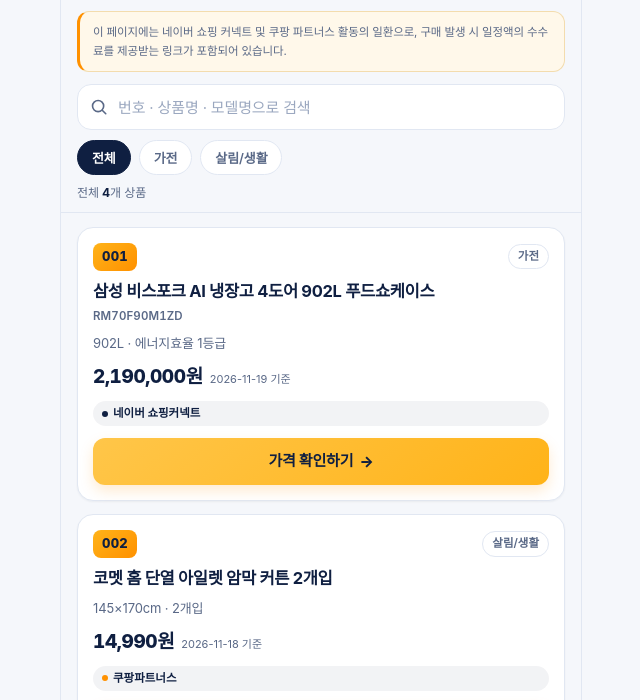
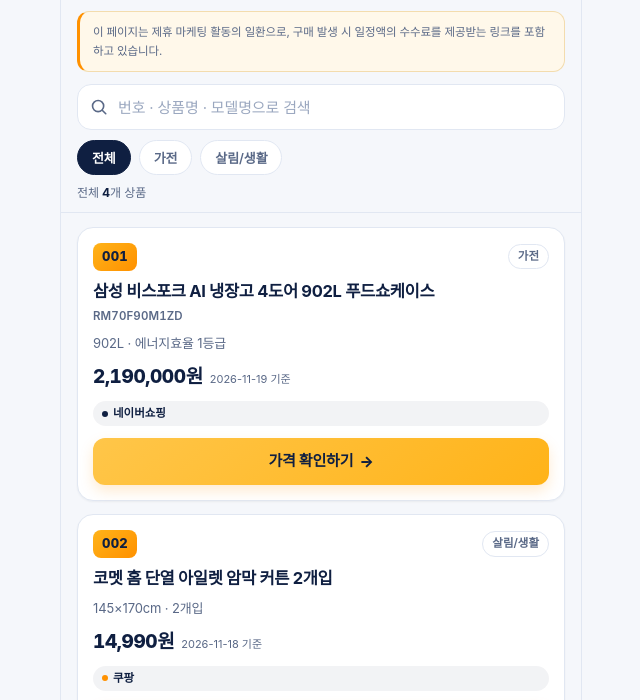
Before and after one commit to itemgeto/itemgeto.github.io, a plain HTML site: page index.html in a window 1280 px wide. Shown: the part 99-799 px from the top of the page, without its empty margins (319-959 px from the left). Drawn offline with Linux system fonts and the light colour scheme.

Commit message:
fix: 상품 표기를 쇼핑몰명(네이버쇼핑·쿠팡)으로 변경, 대가성 고지는 중립 문구로 정리

```diff
--- a/data/products.json
+++ b/data/products.json
@@ -5,7 +5,7 @@
     "tagline": "2030 신혼부부를 위한 가성비 꿀템 큐레이션"
   },
   "updatedAt": "2026-11-19",
-  "disclosure": "이 페이지에는 네이버 쇼핑 커넥트 및 쿠팡 파트너스 활동의 일환으로, 구매 발생 시 일정액의 수수료를 제공받는 링크가 포함되어 있습니다.",
+  "disclosure": "이 페이지는 제휴 마케팅 활동의 일환으로, 구매 발생 시 일정액의 수수료를 제공받는 링크를 포함하고 있습니다.",
   "categories": [
     { "id": "all", "label": "전체" },
     { "id": "appliance", "label": "가전" },
@@ -20,7 +20,7 @@
       "price": 2190000,
       "priceNote": "2026-11-19 기준",
       "category": "appliance",
-      "platform": "네이버 쇼핑커넥트",
+      "platform": "네이버쇼핑",
       "platformKey": "naver",
       "ctaLabel": "가격 확인하기",
       "url": "https://naver.me/x2YGV7AK",
@@ -34,7 +34,7 @@
       "price": 14990,
       "priceNote": "2026-11-18 기준",
       "category": "living",
-      "platform": "쿠팡파트너스",
+      "platform": "쿠팡",
       "platformKey": "coupang",
       "ctaLabel": "가격 확인하기",
       "url": "https://link.coupang.com/a/iMmr2a9YBw",
@@ -48,7 +48,7 @@
       "price": 7900,
       "priceNote": "2026-11-19 기준",
       "category": "living",
-      "platform": "쿠팡파트너스",
+      "platform": "쿠팡",
       "platformKey": "coupang",
       "ctaLabel": "가격 확인하기",
       "url": "https://link.coupang.com/a/iNk4uvmVpY",
@@ -62,7 +62,7 @@
       "price": 6090,
       "priceNote": "2026-11-18 기준",
       "category": "living",
-      "platform": "쿠팡파트너스",
+      "platform": "쿠팡",
       "platformKey": "coupang",
       "ctaLabel": "가격 확인하기",
       "url": "https://link.coupang.com/a/iLIbj5kvrU",
--- a/index.html
+++ b/index.html
@@ -29,7 +29,7 @@
 
   <!-- 대가성 고지 : 첫 상품 링크보다 위에 항상 노출 -->
   <section class="disclosure" aria-label="대가성 고지">
-    <p>이 페이지에는 네이버 쇼핑 커넥트 및 쿠팡 파트너스 활동의 일환으로, 구매 발생 시 일정액의 수수료를 제공받는 링크가 포함되어 있습니다.</p>
+    <p>이 페이지는 제휴 마케팅 활동의 일환으로, 구매 발생 시 일정액의 수수료를 제공받는 링크를 포함하고 있습니다.</p>
   </section>
 
   <div class="toolbar">
```
Also changed, not shown: 1 other file.
